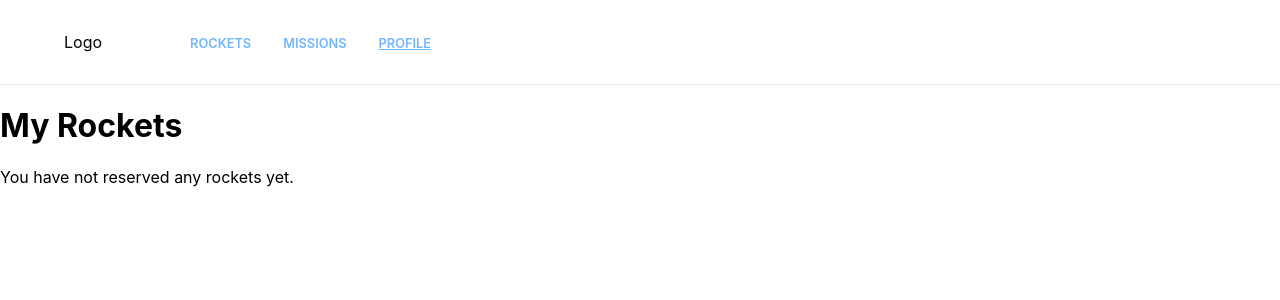
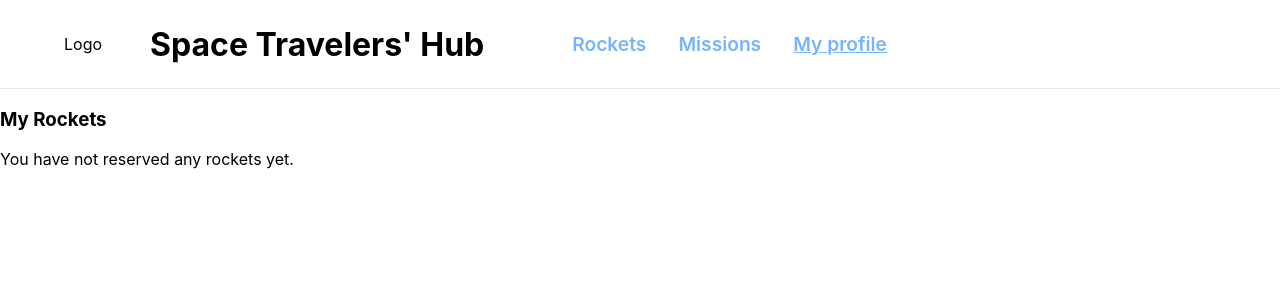
Before and after one commit to sajibarafatsiddiqui/react_group_project, a React (Create React App) app: page /profile in a window 1280 px wide. Shown: the top 300 px of the page. Built offline with nearby package versions, Linux system fonts and the light colour scheme.

Commit message:
Add elements to the navbar

```diff
--- a/src/components/Navbar.js
+++ b/src/components/Navbar.js
@@ -5,15 +5,16 @@ import Logo from './Logo';
 
 const Navbar = () => {
   const navlinks = [
-    { path: '/', text: 'rockets' },
-    { path: '/missions', text: 'missions' },
-    { path: '/profile', text: 'profile' },
+    { path: '/', text: 'Rockets' },
+    { path: '/missions', text: 'Missions' },
+    { path: '/profile', text: 'My profile' },
   ];
   return (
     <nav className={styles.navbar_container}>
       <div className={cx(styles.navbar, styles.navbar)}>
         <div className={styles.navbar__content}>
           <Logo className={styles.navbar_title} />
+          <span className={styles.navbar_head}>Space Travelers' Hub</span>
           <ul className={styles.navbar__list}>
             {navlinks.map((navlink) => (
               <li key={navlink.text}>
--- a/src/components/ReservedRockets.js
+++ b/src/components/ReservedRockets.js
@@ -8,7 +8,7 @@ const ReservedRockets = () => {
     console.log(reservedRockets)
     return (
       <div>
-        <h1>My Rockets</h1>
+        <h3>My Rockets</h3>
         {reservedRockets.length > 0
         ?
         (reservedRockets.map((rocket) => (
--- a/src/styles/Navbar.module.css
+++ b/src/styles/Navbar.module.css
@@ -21,6 +21,11 @@
   gap: 3rem;
 }
 
+.navbar_head {
+  font-size: 2rem;
+  font-weight: bold;
+}
+
 .navbar__title {
   color: #0290ff;
 }
@@ -31,8 +36,7 @@
 }
 
 .navbar__list a {
-  text-transform: uppercase;
-  font-size: 0.8rem;
+  font-size: 1.2rem;
   text-decoration: none;
   font-weight: 600;
   color: #74b5ff;
```
